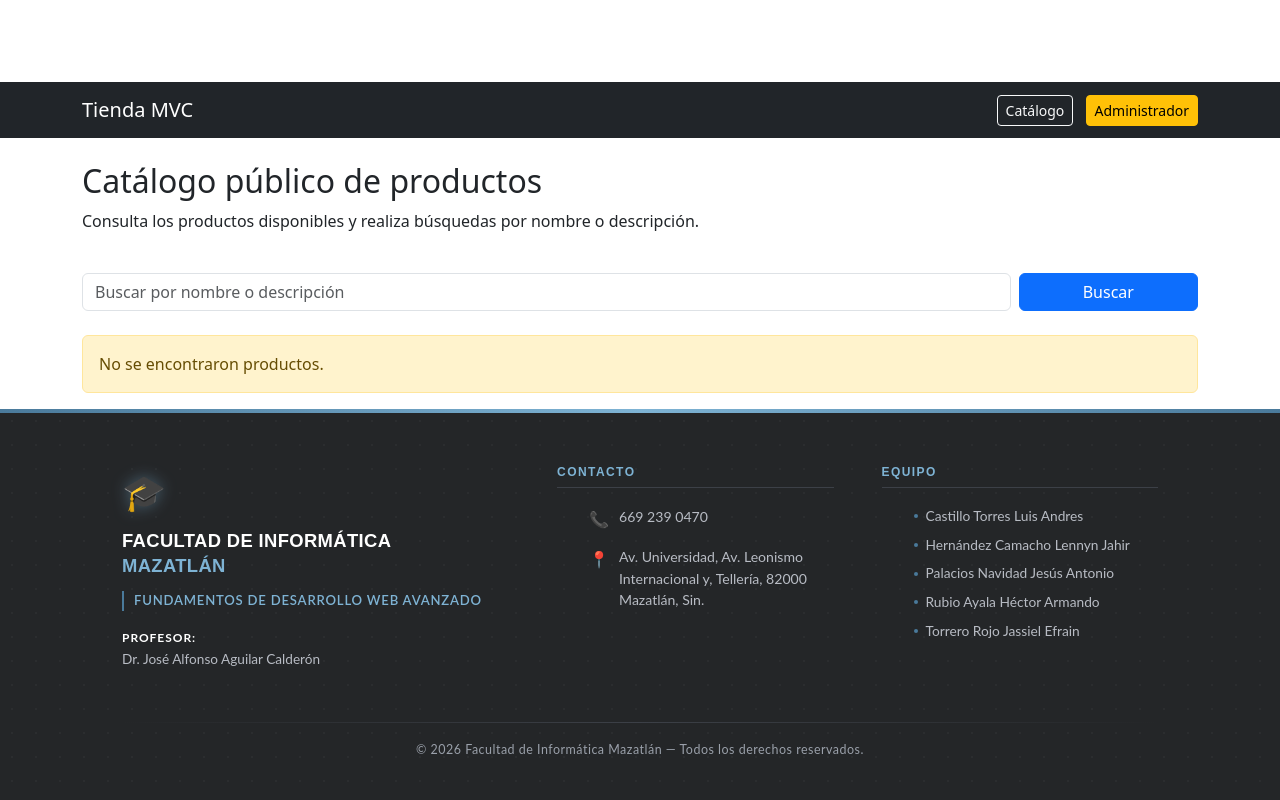
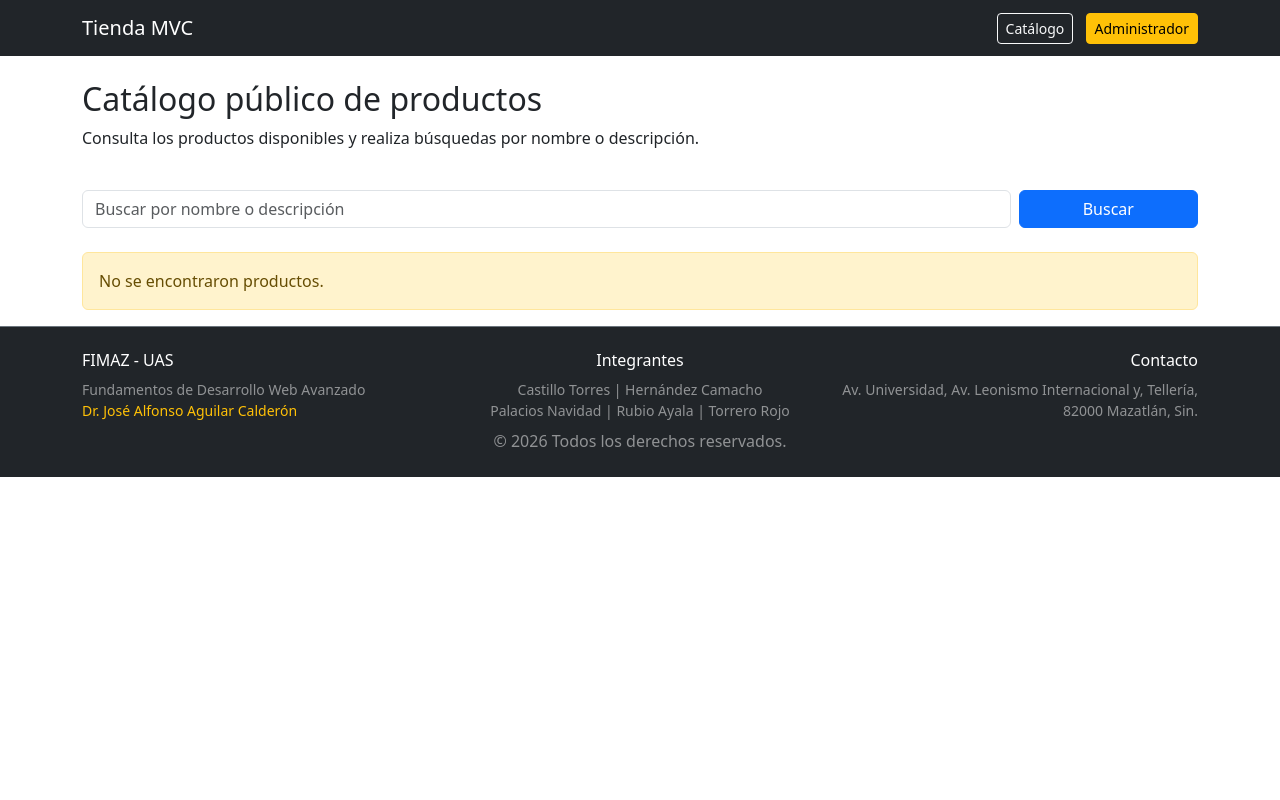
Before and after one commit to hectorrubio11/proyecto-final-desarrollo-web, a PHP site: page / in a window 1280 px wide. Run offline with PHP 8.4, Linux system fonts and the light colour scheme; data that the repository does not hold is empty.

Commit message:
editar footer

```diff
--- a/aa.php
+++ /dev/null
@@ -1,5 +0,0 @@
-<?php
-
-    echo password_hash('admin123', PASSWORD_DEFAULT);
-
-?>
--- a/views/layouts/footer.css
+++ /dev/null
@@ -1,250 +0,0 @@
-/* =============================================
-   FOOTER STYLES — Facultad de Informática Mazatlán
-   Tono: gris oscuro / letras blancas
-   ============================================= */
-
-/* Variables */
-:root {
-  --gray-900: #1a1c1e;
-  --gray-800: #242628;
-  --gray-700: #2e3135;
-  --gray-600: #3c4047;
-  --gray-400: #9aa0aa;
-  --gray-300: #b8bcc4;
-  --white:    #ffffff;
-  --accent:   #7eb3d4;       /* azul acero suave */
-  --accent-dim: #4a7a9b;
-
-  --font-display: 'Raleway', sans-serif;
-  --font-body:    'Lato', sans-serif;
-}
-
-/* Reset mínimo */
-*, *::before, *::after {
-  box-sizing: border-box;
-  margin: 0;
-  padding: 0;
-}
-
-body {
-  min-height: 100vh;
-  display: flex;
-  flex-direction: column;
-  justify-content: flex-end;
-  background: #f0f2f5;
-  font-family: var(--font-body);
-}
-
-/* =============================================
-   FOOTER
-   ============================================= */
-.footer {
-  background-color: var(--gray-800);
-  color: var(--white);
-  font-family: var(--font-body);
-  position: relative;
-  overflow: hidden;
-}
-
-/* Barra de acento superior */
-.footer__top-bar {
-  width: 100%;
-  height: 4px;
-  background: linear-gradient(90deg, var(--accent-dim), var(--accent), var(--accent-dim));
-}
-
-/* Fondo sutil con patrón punteado */
-.footer::before {
-  content: '';
-  position: absolute;
-  inset: 0;
-  background-image: radial-gradient(circle, rgba(255,255,255,0.03) 1px, transparent 1px);
-  background-size: 24px 24px;
-  pointer-events: none;
-}
-
-/* ---- Contenedor principal ---- */
-.footer__container {
-  position: relative;
-  max-width: 1100px;
-  margin: 0 auto;
-  padding: 52px 32px 36px;
-  display: grid;
-  grid-template-columns: 1.4fr 1fr 1fr;
-  gap: 48px;
-}
-
-/* ---- Columna marca ---- */
-.footer__logo-icon {
-  font-size: 2.2rem;
-  margin-bottom: 12px;
-  filter: drop-shadow(0 0 8px rgba(126,179,212,0.4));
-}
-
-.footer__institution {
-  font-family: var(--font-display);
-  font-size: 1.15rem;
-  font-weight: 700;
-  line-height: 1.35;
-  letter-spacing: 0.02em;
-  color: var(--white);
-  margin-bottom: 12px;
-  text-transform: uppercase;
-}
-
-.footer__institution span {
-  color: var(--accent);
-}
-
-.footer__subject {
-  font-size: 0.82rem;
-  font-weight: 600;
-  color: var(--accent);
-  letter-spacing: 0.06em;
-  text-transform: uppercase;
-  margin-bottom: 16px;
-  padding-left: 10px;
-  border-left: 2px solid var(--accent-dim);
-}
-
-.footer__professor {
-  font-size: 0.85rem;
-  color: var(--gray-300);
-  line-height: 1.6;
-}
-
-.footer__label {
-  font-weight: 700;
-  color: var(--white);
-  font-size: 0.75rem;
-  text-transform: uppercase;
-  letter-spacing: 0.08em;
-}
-
-/* ---- Títulos de columnas ---- */
-.footer__col-title {
-  font-family: var(--font-display);
-  font-size: 0.75rem;
-  font-weight: 700;
-  text-transform: uppercase;
-  letter-spacing: 0.12em;
-  color: var(--accent);
-  margin-bottom: 18px;
-  padding-bottom: 8px;
-  border-bottom: 1px solid var(--gray-600);
-}
-
-/* ---- Lista de contacto ---- */
-.footer__list {
-  list-style: none;
-  display: flex;
-  flex-direction: column;
-  gap: 14px;
-}
-
-.footer__list-item {
-  display: flex;
-  align-items: flex-start;
-  gap: 10px;
-  font-size: 0.88rem;
-  color: var(--gray-300);
-  line-height: 1.55;
-}
-
-.footer__list-item--address {
-  align-items: flex-start;
-}
-
-.footer__icon {
-  flex-shrink: 0;
-  font-size: 1rem;
-  margin-top: 1px;
-}
-
-/* ---- Lista del equipo ---- */
-.footer__team {
-  list-style: none;
-  display: flex;
-  flex-direction: column;
-  gap: 8px;
-}
-
-.footer__team li {
-  font-size: 0.86rem;
-  color: var(--gray-300);
-  line-height: 1.5;
-  padding-left: 12px;
-  position: relative;
-  transition: color 0.2s ease;
-}
-
-.footer__team li::before {
-  content: '';
-  position: absolute;
-  left: 0;
-  top: 50%;
-  transform: translateY(-50%);
-  width: 4px;
-  height: 4px;
-  border-radius: 50%;
-  background: var(--accent-dim);
-}
-
-.footer__team li:hover {
-  color: var(--white);
-}
-
-/* ---- Pie: derechos reservados ---- */
-.footer__bottom {
-  position: relative;
-  padding: 0 32px 24px;
-  max-width: 1100px;
-  margin: 0 auto;
-  text-align: center;
-}
-
-.footer__divider {
-  width: 100%;
-  height: 1px;
-  background: linear-gradient(90deg, transparent, var(--gray-600), transparent);
-  margin-bottom: 18px;
-}
-
-.footer__rights {
-  font-size: 0.78rem;
-  color: var(--gray-400);
-  letter-spacing: 0.04em;
-}
-
-/* =============================================
-   RESPONSIVO
-   ============================================= */
-@media (max-width: 768px) {
-  .footer__container {
-    grid-template-columns: 1fr;
-    gap: 32px;
-    padding: 40px 24px 28px;
-  }
-
-  .footer__col--brand {
-    text-align: center;
-  }
-
-  .footer__subject {
-    border-left: none;
-    border-bottom: 2px solid var(--accent-dim);
-    padding-left: 0;
-    padding-bottom: 6px;
-    display: inline-block;
-  }
-
-  .footer__bottom {
-    padding: 0 24px 20px;
-  }
-}
-
-@media (max-width: 480px) {
-  .footer__institution {
-    font-size: 1rem;
-  }
-}
--- a/views/layouts/footer.php
+++ b/views/layouts/footer.php
@@ -1,48 +1,26 @@
-</div> <footer class="footer">
-        <div class="footer__top-bar"></div>
+</div> <footer class="bg-dark text-white-50 py-4 mt-auto border-top border-secondary">
+        <div class="container">
+            <div class="row g-4 small mb-2">
+                <div class="col-12 col-md-4 text-center text-md-start">
+                    <h6 class="text-white mb-2">FIMAZ - UAS</h6>
+                    <p class="mb-0">Fundamentos de Desarrollo Web Avanzado</p>
+                    <p class="mb-0 text-warning">Dr. José Alfonso Aguilar Calderón</p>
+                </div>
 
-        <div class="footer__container">
-            <div class="footer__col footer__col--brand">
-                <div class="footer__logo-icon">🎓</div>
-                <h2 class="footer__institution">Facultad de Informática<br/><span>Mazatlán</span></h2>
-                <p class="footer__subject">Fundamentos de Desarrollo Web Avanzado</p>
-                <p class="footer__professor">
-                    <span class="footer__label">Profesor:</span><br/>
-                    Dr. José Alfonso Aguilar Calderón
-                </p>
+                <div class="col-12 col-md-4 text-center">
+                    <h6 class="text-white mb-2">Integrantes</h6>
+                    <div class="row">
+                        <div class="col-12">Castillo Torres | Hernández Camacho</div>
+                        <div class="col-12">Palacios Navidad | Rubio Ayala | Torrero Rojo</div>
+                    </div>
+                </div>
+
+                <div class="col-12 col-md-4 text-center text-md-end">
+                    <h6 class="text-white mb-2">Contacto</h6>
+                    <p class="mb-0">Av. Universidad, Av. Leonismo Internacional y, Tellería, 82000 Mazatlán, Sin.</p>
+                </div>
             </div>
-
-            <div class="footer__col">
-                <h3 class="footer__col-title">Contacto</h3>
-                <ul class="footer__list">
-                    <li class="footer__list-item">
-                        <span class="footer__icon">📞</span>
-                        <span>669 239 0470</span>
-                    </li>
-                    <li class="footer__list-item footer__list-item--address">
-                        <span class="footer__icon">📍</span>
-                        <span>Av. Universidad, Av. Leonismo Internacional y, Tellería, 82000 Mazatlán, Sin.</span>
-                    </li>
-                </ul>
-            </div>
-
-            <div class="footer__col">
-                <h3 class="footer__col-title">Equipo</h3>
-                <ul class="footer__team">
-                    <li>Castillo Torres Luis Andres</li>
-                    <li>Hernández Camacho Lennyn Jahir</li>
-                    <li>Palacios Navidad Jesús Antonio</li>
-                    <li>Rubio Ayala Héctor Armando</li>
-                    <li>Torrero Rojo Jassiel Efrain</li>
-                </ul>
-            </div>
-        </div>
-
-        <div class="footer__bottom">
-            <div class="footer__divider"></div>
-            <p class="footer__rights">
-                &copy; <span id="year"></span> Facultad de Informática Mazatlán — Todos los derechos reservados.
-            </p>
+            <p class="mb-0 text-center">&copy; <span id="year"></span> Todos los derechos reservados.</p>
         </div>
     </footer>
 
--- a/views/layouts/header.php
+++ b/views/layouts/header.php
@@ -6,7 +6,6 @@
         <meta charset="UTF-8">
         <title>Desarrollo Web Avanzado: POO+PDO+TryCatch-Namespaces-Autoload-Transacciones-MVC</title>
         <meta name="viewport" content="width=device-width, initial-scale=1">
-        <link rel="stylesheet" href="<?= BASE_URL ?>views/layouts/footer.css">
         <link href="https://cdn.jsdelivr.net/npm/bootstrap@5.3.8/dist/css/bootstrap.min.css" rel="stylesheet" integrity="sha384-sRIl4kxILFvY47J16cr9ZwB07vP4J8+LH7qKQnuqkuIAvNWLzeN8tE5YBujZqJLB" crossorigin="anonymous">
     </head>
     <body>
```
